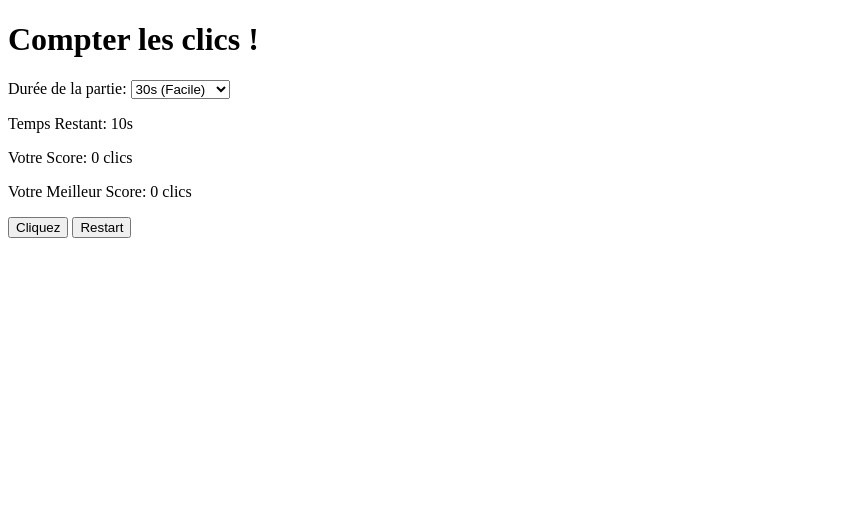
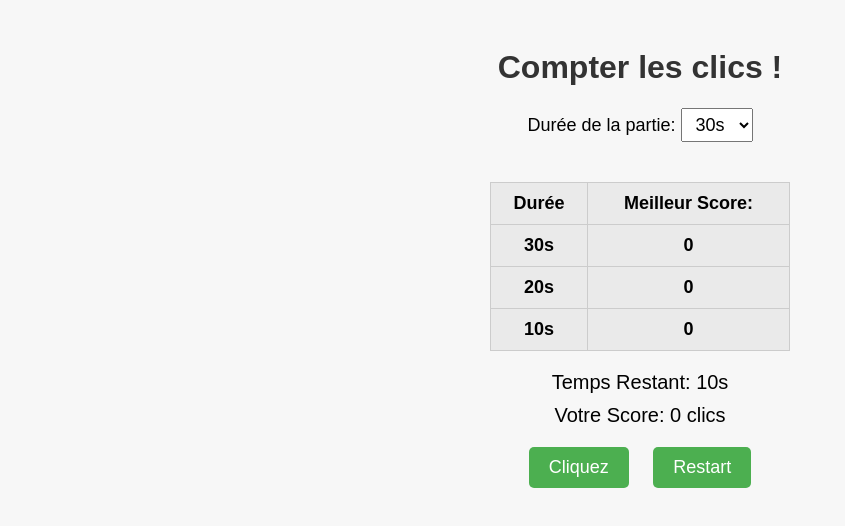
Before and after one commit to habairi-med-dawsser/habairi_med_dawsser_Jeu_Compter_les_Clics, a plain HTML site: page index.html in a window 1280 px wide. Shown: the whole page, without its empty margins (0-845 px from the left). Drawn offline with Linux system fonts and the light colour scheme.

Commit message:
Ajout d'un tableau de meilleurs scores par niveau + CSS Simple

```diff
--- a/index.html
+++ b/index.html
@@ -7,21 +7,97 @@
 </head>
 
 <body>
+    <style>
+    body {
+        font-family: Arial, sans-serif;
+        text-align: center;
+        background: #f7f7f7;
+        padding: 20px;
+    }
+
+    h1 {
+        color: #333;
+    }
+
+    label, select {
+        font-size: 18px;
+    }
+
+    select {
+        padding: 5px 10px;
+        margin-bottom: 20px;
+    }
+
+    #timer, #score, #best {
+        font-size: 20px;
+        margin: 10px 0;
+    }
+
+    button {
+        padding: 10px 20px;
+        font-size: 18px;
+        margin: 10px;
+        cursor: pointer;
+        border: none;
+        background-color: #4CAF50;
+        color: white;
+        border-radius: 5px;
+        transition: 0.2s;
+    }
+
+    button:hover {
+        background-color: #45a049;
+    }
+
+    table {
+        margin: 20px auto;
+        border-collapse: collapse;
+        width: 300px;
+        font-size: 18px;
+        background: white;
+    }
+
+    th, td {
+        border: 1px solid #ccc;
+        padding: 10px;
+    }
+
+    th {
+        background-color: #eaeaea;
+    }
+    </style>
+
     <h1>Compter les clics !</h1>
     <label for="gametime">Durée de la partie: </label>
     <select id="gametime">
-        <option value="30">30s (Facile)</option>
-        <option value="20">20s (Moyen)</option>
-        <option value="10">10s (Difficile)</option>
+        <option value="30">30s</option>
+        <option value="20">20s</option>
+        <option value="10">10s</option>
     </select>
+    <table border="1">
+    <tr>
+    <th>Durée</th>
+    <th>Meilleur Score:</th>
+        </tr>
+        <tr>
+            <th>30s</th>
+            <th id="best30">0</th>
+        </tr>
+        <tr>
+            <th>20s</th>
+            <th id="best20">0</th>
+        </tr>
+        <tr>
+            <th>10s</th>
+            <th id="best10">0</th>
+        </tr>
+    </table>
     <p id="timer">Temps Restant: 10s</p>
     <p id="score">Votre Score: 0 clics</p>
-    <p id="best">Votre Meilleur Score: 0 clics</p>
     <button id="btn">Cliquez</button>
     <button id="restart">Restart</button>
 
     <script>
-        const bestEl=document.getElementById('best');
         const btn=document.getElementById('btn');
         const scoreEl=document.getElementById('score');
         const timerEl=document.getElementById('timer');
@@ -30,8 +106,14 @@
 
         let running=false;
         let score=0;
-        let bestScore= localStorage.getItem("bestScore") || 0;
-        bestEl.textContent= "Votre Meilleur Score: "+ bestScore +" clics"
+        let bestScores = {
+            30: localStorage.getItem("best30") || 0,
+            20: localStorage.getItem("best20") || 0,
+            10: localStorage.getItem("best10") || 0
+        };
+        document.getElementById("best30").textContent = bestScores[30];
+        document.getElementById("best20").textContent = bestScores[20];
+        document.getElementById("best10").textContent = bestScores[10];
         let timer;
         let timeLeft=parseInt(gameTimeSel.value);
 
@@ -54,13 +136,12 @@
                         clearInterval(timer);
                         btn.disabled=true;
                         running=false;
-                        if (score>bestScore){
-                            bestScore=score;
-                            localStorage.setItem("bestScore",bestScore);
-                            bestEl.textContent = "Votre Meilleur Score: " + bestScore + " clics";
+                        let gameDuration = parseInt(gameTimeSel.value);
+                        if (score > bestScores[gameDuration]) {
+                            bestScores[gameDuration] = score;
+                            localStorage.setItem("best" + gameDuration, score);
+                            document.getElementById("best" + gameDuration).textContent = score;
                         }
-
-
                     }
                 }, 1000);
 
```
